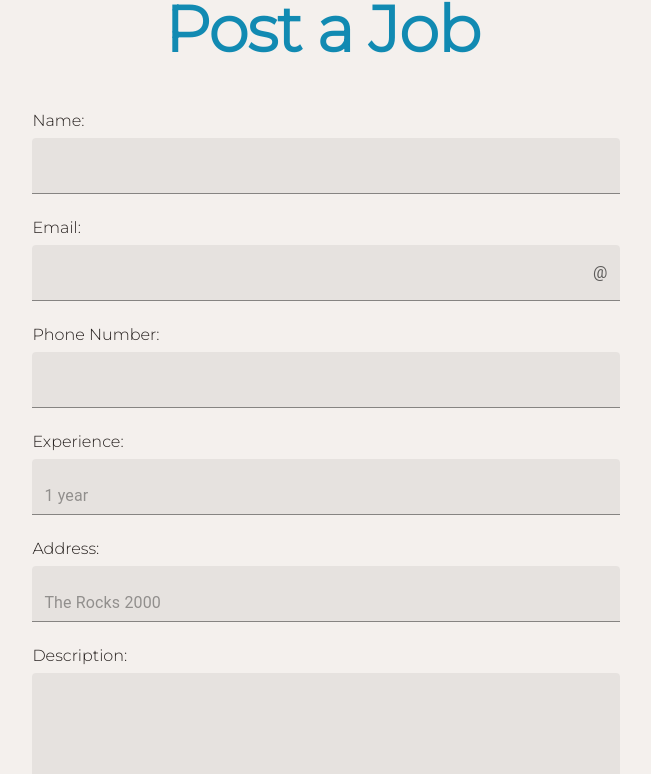
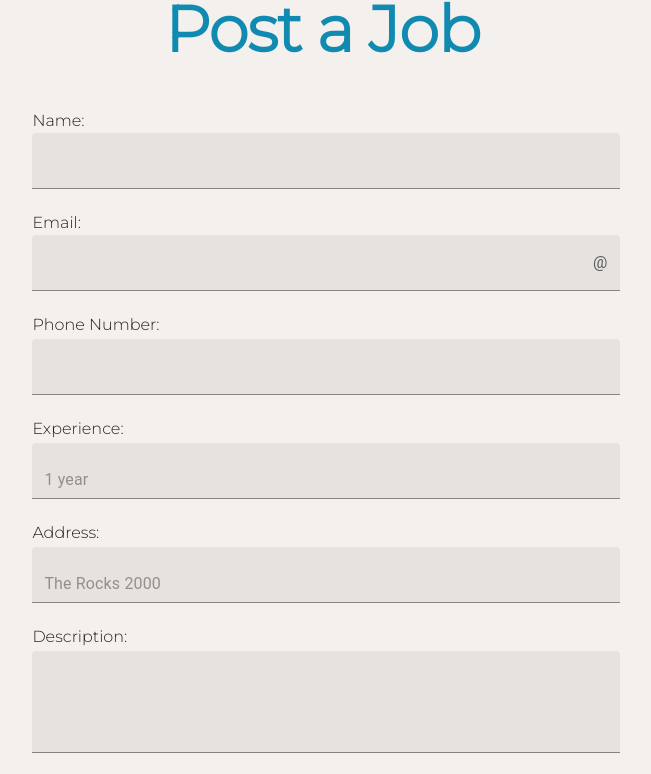
Before and after one commit to ericayin-xyz/petpals-frontend, a React (Create React App) app: page /petsitter in a window 1280 px wide. Shown: the part 875-1649 px from the top of the page, without its empty margins (318-969 px from the left). Built offline with nearby package versions, Linux system fonts and the light colour scheme; grey boxes are pictures that could not be loaded; a web font is replaced by a local one.

Commit message:
Fix scrolling issues

```diff
--- a/src/components/Navbar/drawer.jsx
+++ b/src/components/Navbar/drawer.jsx
@@ -22,16 +22,17 @@ export default function AppDrawer() {
         <div>
             {drawerOpen && (
                 <div style={{
-                    position: 'absolute',
+                    position: 'fixed',
                     right: '10px',
-                    bottom: '360px',
+                    bottom: '350px',
                     zIndex: 1999,
                 }}>
                     <IconButton onClick={() => setDrawerOpen(false)}>
                         <CloseIcon
                             sx={{
-                                fontSize: '4.5rem',
-                                color: Colors.black,
+                                fontSize: '4.3rem',
+                                fontWeight: 'lighter',
+                                color: Colors.blue,
                                 backgroundColor: Colors.white,
                                 borderRadius: '50%',
                                 padding: '1rem',
--- a/src/components/parent/Review.jsx
+++ b/src/components/parent/Review.jsx
@@ -19,7 +19,7 @@ const initialReviews = [
     },
     {
         id: 2,
-        description: "was reliable, but missed following our cat's specific feeding instructions. While everything else was fine, attention to detail on diet needs improvement.",
+        description: "Pat was reliable, but missed following our cat's specific feeding instructions. While everything else was fine, attention to detail on diet needs improvement.",
         rating: 4.5
     },
     {
--- a/src/components/sitter/AddCard.jsx
+++ b/src/components/sitter/AddCard.jsx
@@ -122,13 +122,13 @@ function AddCard() {
                 <Grid container spacing={1} sx={{ maxWidth: 800, margin: 'auto', padding: '0 8%', gap: 2 }}>
                     <Grid item xs={12}>
                         <label htmlFor="name">Name:</label>
-                        <TextField sx={{ maxWidth: '700px', display: 'flex', marginTop: '8px' }}
+                        <TextField sx={{ maxWidth: '700px', display: 'flex', marginTop: '3px' }}
                             id="name" variant="filled" type='text' name='name' value={card.name} onChange={handleOnChange} />
                     </Grid>
 
                     <Grid item xs={12}>
                         <label htmlFor="email">Email:</label>
-                        <TextField sx={{ maxWidth: '80vw', display: 'flex', marginTop: '8px' }}
+                        <TextField sx={{ maxWidth: '80vw', display: 'flex', marginTop: '3px' }}
                             id="email" variant="filled" type='email' name='email' value={card.email} onChange={handleOnChange}
                             InputProps={{
                                 endAdornment: (
@@ -137,22 +137,22 @@ function AddCard() {
                     </Grid>
                     <Grid item xs={12}>
                         <label htmlFor="phone">Phone Number:</label>
-                        <TextField sx={{ maxWidth: '80vw', display: 'flex', marginTop: '8px' }}
+                        <TextField sx={{ maxWidth: '80vw', display: 'flex', marginTop: '5px' }}
                         id="phone" variant="filled" type='number' name='phone' value={card.phone} onChange={handleOnChange} />
                     </Grid>
                     <Grid item xs={12}>
                         <label htmlFor="experience">Experience:</label>
-                        <TextField sx={{ maxWidth: '80vw', display: 'flex', marginTop: '8px' }}
+                        <TextField sx={{ maxWidth: '80vw', display: 'flex', marginTop: '5px' }}
                             id="experience" variant="filled" type='text' name='experience' value={card.experience} placeholder="1 year" onChange={handleOnChange} />
                     </Grid>
                     <Grid item xs={12}>
                         <label htmlFor="address">Address:</label>
-                        <TextField sx={{ maxWidth: '80vw', display: 'flex', marginTop: '8px' }}
+                        <TextField sx={{ maxWidth: '80vw', display: 'flex', marginTop: '5px' }}
                             variant="filled" type='text' name='address' value={card.address} placeholder="The Rocks 2000" onChange={handleOnChange} />
                     </Grid>
                     <Grid item xs={12}>
                         <label htmlFor="description">Description:</label>
-                        <TextField sx={{ maxWidth: '80vw', display: 'flex', marginTop: '8px' }}
+                        <TextField sx={{ maxWidth: '80vw', display: 'flex', marginTop: '5px' }}
                             id="description" variant="filled" type='text' name='description' value={card.description}
                             onChange={handleOnChange} multiline rows={3} />
                     </Grid>
```
